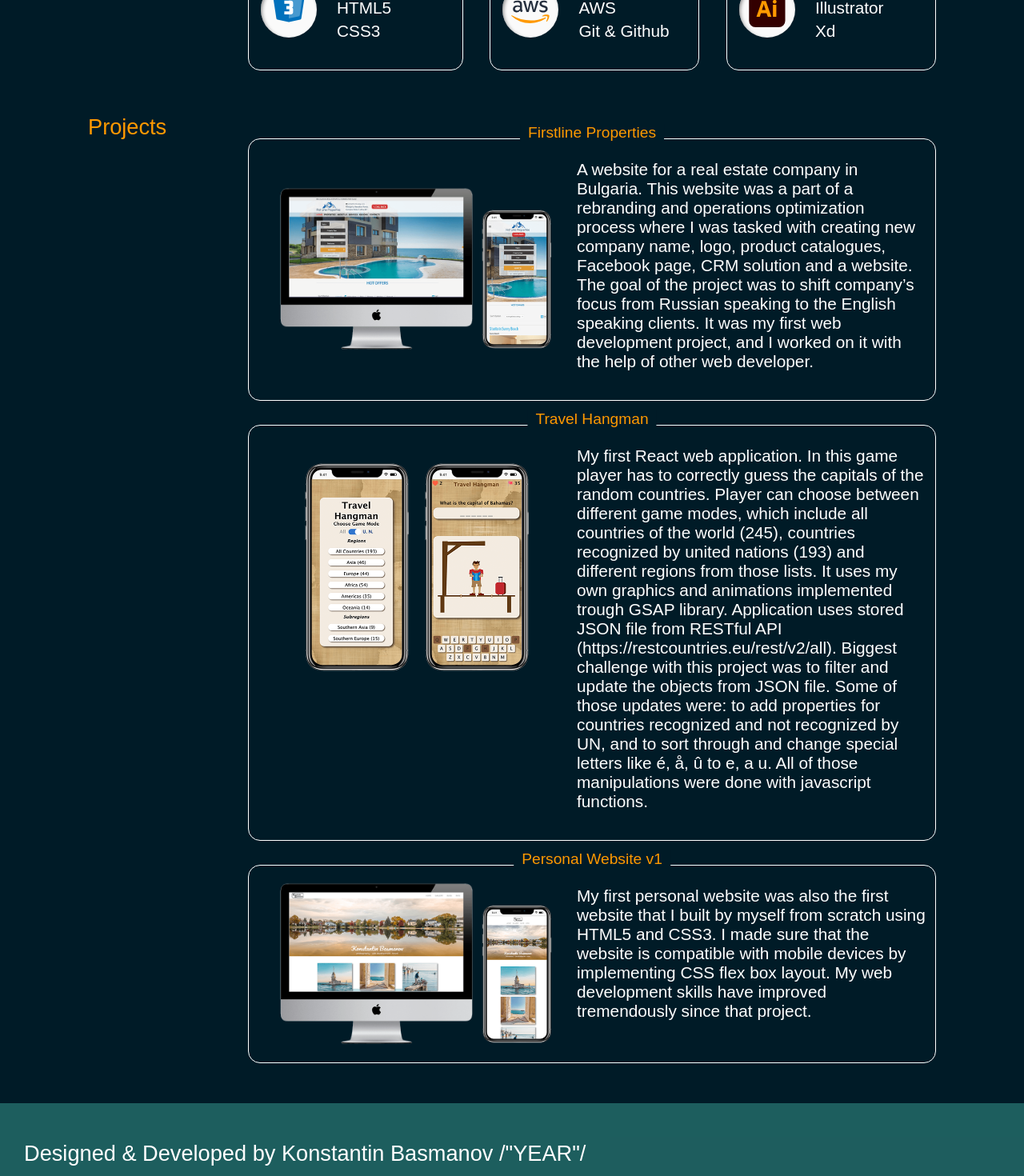
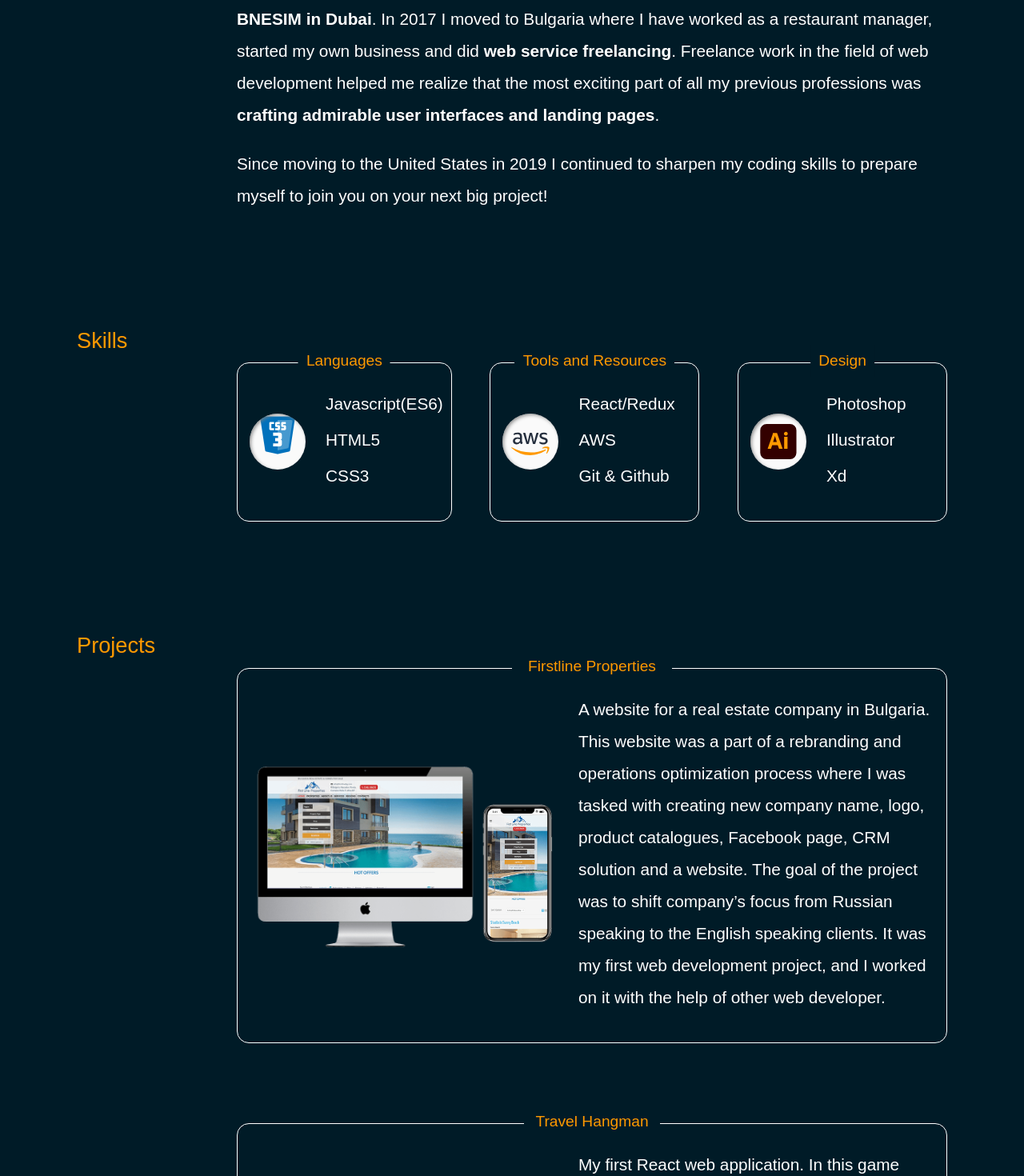
Before and after one commit to whoiskonstantin/personal-website-v2, a React (Create React App) app: page / in a window 1280 px wide. Shown: the part 1120-2590 px from the top of the page at 80% size. Built offline with nearby package versions, Linux system fonts and the light colour scheme; a web font is replaced by a local one.

Commit message:
css tweaks

```diff
--- a/src/GlobalStyle.css
+++ b/src/GlobalStyle.css
@@ -16,11 +16,20 @@
 }
 body {
   margin: 0;
+  font-size: 16px;
   font-family: sofia-pro, sans-serif;
   font-weight: 300;
   -webkit-font-smoothing: antialiased;
   -moz-osx-font-smoothing: grayscale;
 }
+
+h1 {
+  font-size: 1.5rem;
+}
+h2 {
+  font-size: 1.2rem;
+}
+
 h1,
 h2,
 h3 {
@@ -43,13 +52,10 @@ li {
   display: block;
 }
 
-a.darkLink {
-  border-bottom: 2px solid var(--d-switch-color);
-}
-
 header {
-  padding: 120px 10px 100px 10px;
+  padding: 20vh 10px 100px 10px;
   box-sizing: border-box;
+  height: 100vh;
 }
 section {
   padding: 20px 0;
@@ -62,7 +68,7 @@ footer {
 
 .greeting {
   position: relative;
-  height: 100px;
+  height: 10vh;
 }
 
 .flip {
@@ -70,12 +76,15 @@ footer {
   z-index: 10;
 }
 
+.get-in-touch {
+  margin: 1rem 0;
+}
+
 .skills-ul {
   padding: 0 0 0 20px;
   min-width: 140px;
   display: flex;
   flex-direction: column;
-  /* flex-wrap: flex; */
   justify-content: center;
 }
 
@@ -84,30 +93,26 @@ footer {
 }
 
 .section-content {
-  padding: 0;
+  padding-top: 2rem;
 }
 
 .space-around {
   display: flex;
   justify-content: space-around;
 }
-/* doesn't work on mobile */
+
 .column {
   display: flex;
   flex-direction: column;
   justify-content: center;
 }
 
-/* .column {
-  margin: 60px 0;
-} */
-
 .sub-section {
   border: 1px solid var(--subtitle-color);
   border-radius: var(--radius);
   padding: 15px 10px;
   position: relative;
-  margin: 30px 0;
+  margin-bottom: 30px;
 }
 
 .sub-section h3 {
@@ -124,28 +129,22 @@ footer {
   text-align: center;
   padding: 0 10px;
 }
-/* h3.sub-tl-lang {
-  top: -19px;
-  left: 50%;
-  transform: translateX(-50%);
-  text-align: center;
-  padding: 0 10px;
-} */
-h3.tools-res-title {
+
+h3.width-180px {
   width: 180px;
 }
-/* h3.sub-tl-des {
-  top: -19px;
-  left: 50%;
-  transform: translateX(-50%);
-  text-align: center;
-  padding: 0 10px;
-} */
+
+h3.width-150px {
+  width: 150px;
+}
 
 .container {
   margin: 0 auto;
   width: 90%;
-  max-width: 1060px;
+  max-width: 1200px;
+}
+.section {
+  margin-top: 3rem;
 }
 .bold {
   font-weight: 600;
@@ -166,7 +165,7 @@ h3.tools-res-title {
   width: 70px;
   height: 70px;
   animation-duration: 13s;
-  /* animation-iteration-count: infinite; */
+  animation-iteration-count: infinite;
   animation-timing-function: cubic-bezier(0.68, -0.55, 0.27, 1);
   background-size: 70px 210px;
 }
@@ -186,44 +185,6 @@ h3.tools-res-title {
   background-image: url('./resources/skills/adobe-icons.svg');
 }
 
-/* Projects */
-/* .projects-sub-section {
-  border: 1px solid var(--subtitle-color);
-  border-radius: var(--radius);
-  padding: 15px 10px;
-  position: relative;
-  margin: 30px 0;
-} */
-h3.firstline-title {
-  top: -19px;
-  left: 50%;
-  transform: translateX(-50%);
-  text-align: center;
-  padding: 0 10px;
-}
-.project-images {
-  /* width: 100%; */
-  max-height: 300px;
-  margin: 0 auto;
-  min-width: 300px;
-  display: flex;
-  justify-content: center;
-  /* align-content: center; */
-  box-sizing: border-box;
-}
-.desktop {
-  width: 250px;
-  align-self: center;
-}
-.mobile {
-  margin-top: 25px;
-  width: 100px;
-  /* height: 100%; */
-  align-self: center;
-}
-.mobile-large {
-  width: 150px;
-}
 .flex-wide {
   display: flex;
   justify-content: space-around;
@@ -252,7 +213,43 @@ h3.firstline-title {
     background-position: 0 210px;
   }
 }
-
+/* Projects */
+.projects-sub-section {
+  margin: 1rem 0 100px 0;
+  padding-top: 20px;
+}
+h3.firstline-title {
+  top: -19px;
+  left: 50%;
+  transform: translateX(-50%);
+  text-align: center;
+  padding: 0 10px;
+}
+.project-images {
+  width: 100%;
+  margin: 0 auto;
+  display: flex;
+  justify-content: center;
+  box-sizing: border-box;
+}
+.desktop {
+  width: 70%;
+  max-width: 300px;
+  align-self: center;
+}
+.mobile {
+  width: 30%;
+  margin-top: 10%;
+  max-width: 100px;
+  align-self: center;
+}
+.mobile-large {
+  margin-top: 0;
+  max-width: 150px;
+}
+.footer {
+  text-align: center;
+}
 /* MEDIA QUERIES */
 @media (min-width: 360px) {
   h1 {
@@ -268,6 +265,15 @@ h3.firstline-title {
   }
   .container {
     width: 85%;
+  }
+}
+@media (min-height: 660px) {
+  .intro,
+  .get-in-touch {
+    margin-top: 2rem;
+  }
+  .section {
+    margin-top: 5rem;
   }
 }
 @media (min-width: 600px) {
@@ -325,22 +331,34 @@ h3.firstline-title {
     display: flex;
     align-content: center;
   }
+  .project-description {
+    padding-left: 1rem;
+  }
 }
 @media (min-width: 1182px) {
+  body {
+    line-height: 2.5rem;
+  }
   .flex {
     display: flex;
     justify-content: space-around;
     align-items: flex-start;
   }
+  .sub-section h3 {
+    top: -23px;
+  }
 }
 
 /* COLOR THEME CLASSES */
+
 .App {
   /* width: 100%; */
   background-color: var(--main-bg-color);
   transition: background-color 0.6s;
 }
-
+a.darkLink {
+  border-bottom: 2px solid var(--d-switch-color);
+}
 #darkBg {
   background-color: var(--d-main-bg-color);
   color: var(--d-font-color);
--- a/src/components/App.js
+++ b/src/components/App.js
@@ -40,8 +40,7 @@ function App() {
           captivating interfaces for mobile and desktop devices.
         </h2>
         <h2 className='intro bold'>Let’s build something together!</h2>
-        <br />
-        <h3>
+        <h3 className='get-in-touch'>
           <span>Get in touch </span>
           <a
             href='mailto:basmanovk@gmail.com'
@@ -51,7 +50,7 @@ function App() {
           </a>
         </h3>
       </header>
-      <section className='container flex'>
+      <section className='container section flex'>
         <h2 className='section-title' id={darkMode ? 'darkTitle' : ''}>
           Background
         </h2>
@@ -61,31 +60,30 @@ function App() {
             <span className='bold'> John Cabot University in Rome, Italy </span>
             with BA degree in Business Administration focusing on Finance and
             Economics in 2015. Since then I have pursued a career in marketing,
-            sales and management.{' '}
+            sales and management.
           </p>
           <p>
-            I worked as a business development manager in a telecommunication
-            startup –<span className='bold'> BNESIM in Dubai</span>, UAE for
-            almost a year, before moving to Nesebar, Bulgaria where due to
-            seasonal nature of the economy I have{' '}
+            In 2016 I started to work as a business development manager in a
+            telecommunication startup –
+            <span className='bold'> BNESIM in Dubai</span>. In 2017 I moved to
+            Bulgaria where I have worked as a restaurant manager, started my own
+            business and did
+            <span className='bold'> web service freelancing</span>. Freelance
+            work in the field of web development helped me realize that the most
+            exciting part of all my previous professions was{' '}
             <span className='bold'>
-              {' '}
-              established and managed multiple businesses:{' '}
+              crafting admirable user interfaces and landing pages
             </span>
-            restaurant management, import and distribution of pellets (stove
-            fuel) and web services. The later helped me realize that my favorite
-            and the most exciting part of all my professional duties was helping
-            businesses to <span className='bold'>craft and build</span>{' '}
-            captivating user interfaces and help maintain solid online presence.
+            .
           </p>
           <p>
-            After moving to the United States I continually sharpened my web
-            development skills and prepared myself to
-            <span className='bold'> help you on your next big project!</span>
+            Since moving to the United States in 2019 I continued to sharpen my
+            coding skills to prepare myself to join you on your next big
+            project!
           </p>
         </div>
       </section>
-      <section className='container flex '>
+      <section className='container section flex '>
         <h2 className='section-title' id={darkMode ? 'darkTitle' : ''}>
           Skills
         </h2>
@@ -109,7 +107,7 @@ function App() {
             className='sub-section skills-section space-around'
             id={darkMode ? 'darkBorder' : ''}
           >
-            <h3 className='tools-res-title' id={darkMode ? 'darkTitle' : ''}>
+            <h3 className='width-180px' id={darkMode ? 'darkTitle' : ''}>
               Tools and Resources
             </h3>
             <div className='bubbling-container column'>
@@ -137,7 +135,7 @@ function App() {
           </div>
         </div>
       </section>
-      <section className='container flex'>
+      <section className='container section flex'>
         <h2 className='section-title' id={darkMode ? 'darkTitle' : ''}>
           Projects
         </h2>
@@ -146,21 +144,19 @@ function App() {
             className='sub-section projects-sub-section'
             id={darkMode ? 'darkBorder' : ''}
           >
-            <h3 id={darkMode ? 'darkTitle' : ''}>Firstline Properties</h3>
+            <h3 className='width-180px' id={darkMode ? 'darkTitle' : ''}>
+              Firstline Properties
+            </h3>
             <div className='project-images'>
               <img
                 className='desktop'
                 src={FLdesktop}
-                alt='Personal Website v1'
+                alt='Firstline website'
               />
-              <img
-                className='mobile'
-                src={FLmobile}
-                alt='Personal Website v1'
-              />
+              <img className='mobile' src={FLmobile} alt='Firstline website' />
             </div>
             <div>
-              <p>
+              <p className='project-description'>
                 A website for a real estate company in Bulgaria. This website
                 was a part of a rebranding and operations optimization process
                 where I was tasked with creating new company name, logo, product
@@ -176,7 +172,9 @@ function App() {
             className='sub-section projects-sub-section'
             id={darkMode ? 'darkBorder' : ''}
           >
-            <h3 id={darkMode ? 'darkTitle' : ''}>Travel Hangman</h3>
+            <h3 className='width-150px' id={darkMode ? 'darkTitle' : ''}>
+              Travel Hangman
+            </h3>
             <div className='project-images'>
               <img
                 className='mobile mobile-large'
@@ -190,20 +188,16 @@ function App() {
               />
             </div>
             <div>
-              <p>
+              <p className='project-description'>
                 My first React web application. In this game player has to
                 correctly guess the capitals of the random countries. Player can
                 choose between different game modes, which include all countries
                 of the world (245), countries recognized by united nations (193)
-                and different regions from those lists. It uses my own graphics
-                and animations implemented trough GSAP library. Application uses
-                stored JSON file from RESTful API
-                (https://restcountries.eu/rest/v2/all). Biggest challenge with
-                this project was to filter and update the objects from JSON
-                file. Some of those updates were: to add properties for
-                countries recognized and not recognized by UN, and to sort
-                through and change special letters like é, å, û to e, a u. All
-                of those manipulations were done with javascript functions.
+                and different regions. Hangman animations were implemented
+                trough GSAP library. Application uses stored JSON file from
+                RESTful API (https://restcountries.eu/rest/v2/all), because of
+                the required multiple computations that would’ve slowed down the
+                rendering.
               </p>
             </div>
           </div>
@@ -211,7 +205,9 @@ function App() {
             className='sub-section projects-sub-section'
             id={darkMode ? 'darkBorder' : ''}
           >
-            <h3 id={darkMode ? 'darkTitle' : ''}>Personal Website v1</h3>
+            <h3 className='width-180px' id={darkMode ? 'darkTitle' : ''}>
+              Personal Website v1
+            </h3>
             <div className='project-images'>
               <img
                 className='desktop'
@@ -225,7 +221,7 @@ function App() {
               />
             </div>
             <div>
-              <p>
+              <p className='project-description'>
                 My first personal website was also the first website that I
                 built by myself from scratch using HTML5 and CSS3. I made sure
                 that the website is compatible with mobile devices by
@@ -237,9 +233,9 @@ function App() {
         </div>
       </section>
       <footer>
-        <h3>
+        <h3 className='footer'>
           <span>Designed & Developed by </span>
-          <span>Konstantin Basmanov /"YEAR"/</span>
+          <span>Konstantin Basmanov {new Date().getFullYear()}</span>
         </h3>
       </footer>
     </div>
```
